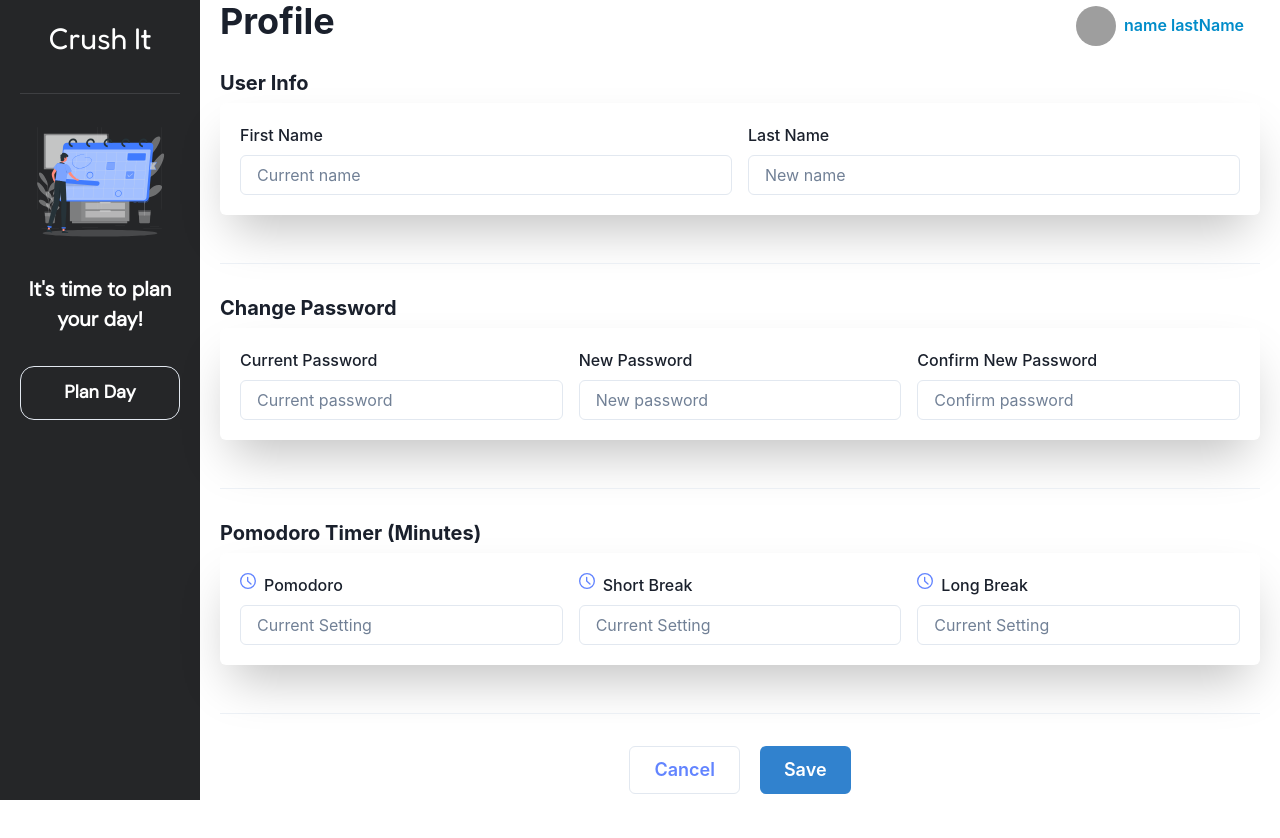
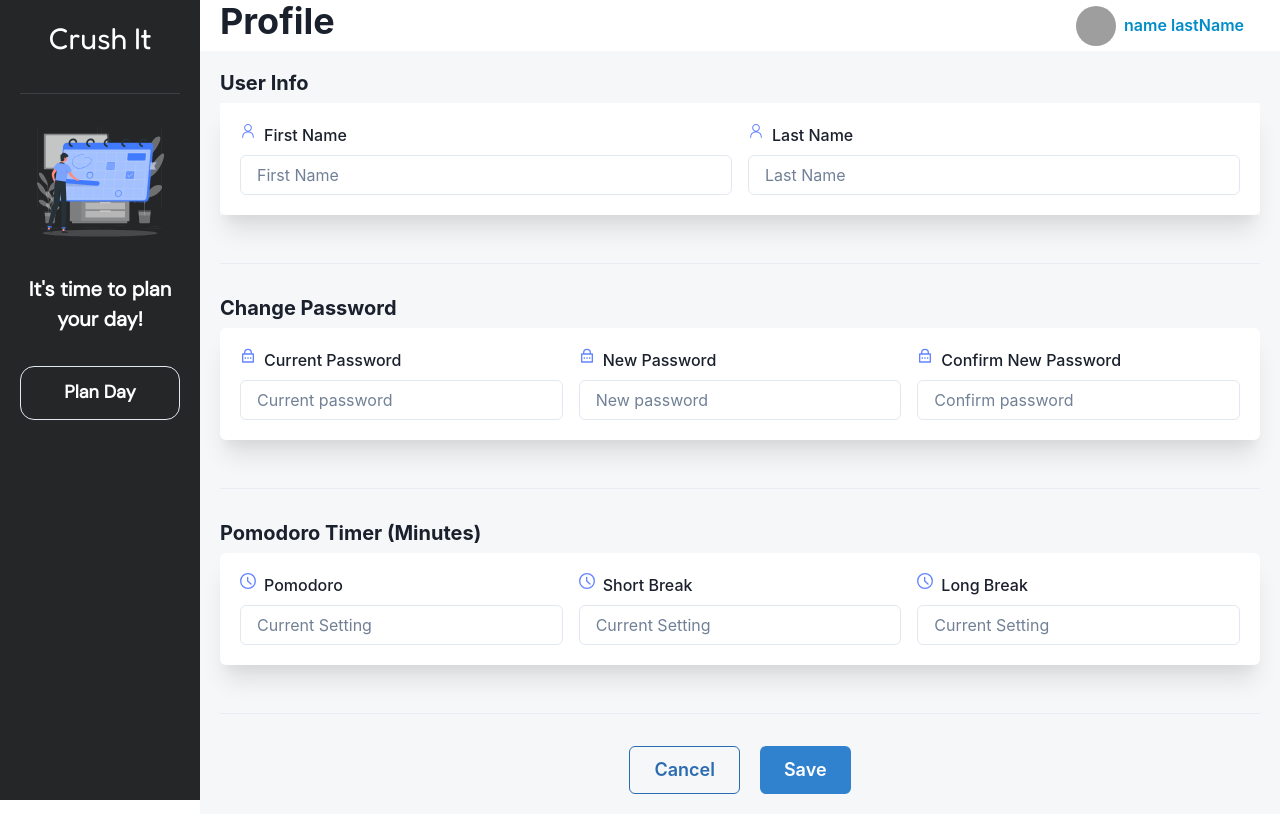
Before and after one commit to kauvyap/cs490-project-Birb, a React (Create React App) app in the folder crush-it/: page /profile in a window 1280 px wide. Shown: the top 838 px of the page. Built offline with nearby package versions, Linux system fonts and the light colour scheme; grey boxes are pictures that could not be loaded.

Commit message:
added icons

```diff
--- a/crush-it/package.json
+++ b/crush-it/package.json
@@ -14,6 +14,7 @@
     "framer-motion": "^10.16.4",
     "react": "^18.2.0",
     "react-dom": "^18.2.0",
+    "react-icons": "^4.11.0",
     "react-router-dom": "^6.17.0",
     "react-scripts": "5.0.1",
     "web-vitals": "^2.1.4"
--- a/crush-it/src/Profile/profile.js
+++ b/crush-it/src/Profile/profile.js
@@ -1,12 +1,14 @@
 import React from "react";
-import { Box, Heading, VStack, FormControl, FormLabel, Input, Button, Divider, Flex, HStack, Card} from '@chakra-ui/react';
+import { Box, Heading, VStack, FormControl, FormLabel, Input, Button, Divider, Flex, HStack, Card, Icon} from '@chakra-ui/react';
 import { TimeIcon } from '@chakra-ui/icons'
+import { RiLockPasswordLine } from 'react-icons/ri'
+import {RxPerson} from 'react-icons/rx'
 
 function Profile(){
 
 
     return (
-    <Box p={5}>
+    <Box p={5} bg="#F5F7F9">
       <VStack spacing={4} align="start">
         <Box w="100%">
           <Heading as="h2" size="md" mb={2}>
@@ -19,15 +21,21 @@ function Profile(){
           w="100%"
 
           >
-          <Card boxShadow='2xl' p={5} mb={4} w="100%">
+          <Card boxShadow='xl' p={5} mb={4} w="100%">
           <HStack spacing={4} align="start">
           <FormControl id="firstName" flex={1}>
-            <FormLabel>First Name</FormLabel>
-            <Input type="text" placeholder="Current name" />
+            <Flex spacing={4}>
+                <Icon as={RxPerson} color={"#6284FF"}/>
+                <FormLabel ml={2}>First Name</FormLabel>
+            </Flex>
+            <Input type="text" placeholder="First Name" />
           </FormControl>
           <FormControl id="lastName" flex={1}>
-            <FormLabel>Last Name</FormLabel>
-            <Input type="text" placeholder="New name" />
+            <Flex spacing={4}>
+                <Icon as={RxPerson} color={"#6284FF"}/>
+                <FormLabel ml={2}>Last Name</FormLabel>
+            </Flex>
+            <Input type="text" placeholder="Last Name" />
           </FormControl>
         </HStack>
         </Card>
@@ -40,18 +48,27 @@ function Profile(){
         <Heading as="h2" size="md" mb={2}>
           Change Password
         </Heading>
-        <Card boxShadow='2xl' p={5} mb={4} w="100%">
+        <Card boxShadow='xl' p={5} mb={4} w="100%">
         <HStack spacing={4} align="start">
           <FormControl id="currentPassword" flex={1}>
-            <FormLabel>Current Password</FormLabel>
+            <Flex spacing={4}>
+                <Icon as={RiLockPasswordLine} color={"#6284FF"}/>
+                <FormLabel ml={2}>Current Password</FormLabel>
+            </Flex>
             <Input type="password" placeholder="Current password" />
           </FormControl>
           <FormControl id="newPassword" flex={1}>
-            <FormLabel>New Password</FormLabel>
+            <Flex spacing={4}>
+                <Icon as={RiLockPasswordLine} color={"#6284FF"}/>
+                <FormLabel ml={2}>New Password</FormLabel>
+            </Flex>
             <Input type="password" placeholder="New password" />
           </FormControl>
           <FormControl id="confirmPassword" flex={1}>
-            <FormLabel>Confirm New Password</FormLabel>
+            <Flex spacing={4}>
+                <Icon as={RiLockPasswordLine} color={"#6284FF"}/>
+                <FormLabel ml={2}>Confirm New Password</FormLabel>
+            </Flex>
             <Input type="password" placeholder="Confirm password" />
           </FormControl>
         </HStack>
@@ -64,7 +81,7 @@ function Profile(){
         <Heading as="h2" size="md" mb={2}>
           Pomodoro Timer (Minutes)
         </Heading>
-        <Card boxShadow='2xl' p={5} mb={4} w="100%">
+        <Card boxShadow='xl' p={5} mb={4} w="100%">
         <HStack spacing={4} align="start">
           <FormControl id="pomodoro" flex={1}>
             <Flex spacing={4}>
@@ -95,7 +112,7 @@ function Profile(){
 
         <Box w="100%" display="flex" justifyContent="center">
         <HStack spacing={5}>
-            <Button size='lg' color="#6284FF" variant='outline'>Cancel</Button>
+            <Button size='lg' colorScheme="blue" variant='outline'>Cancel</Button>
             <Button size='lg' colorScheme="blue" variant='solid'>Save</Button>
         </HStack>
         </Box>
```
Also changed, not shown: 1 other file (tests, documents, lock files or other folders).
